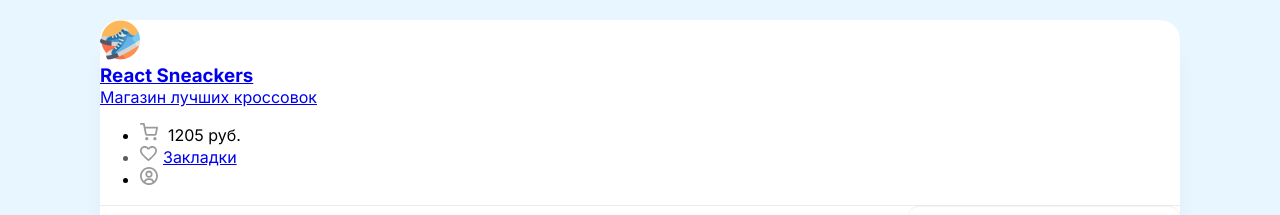
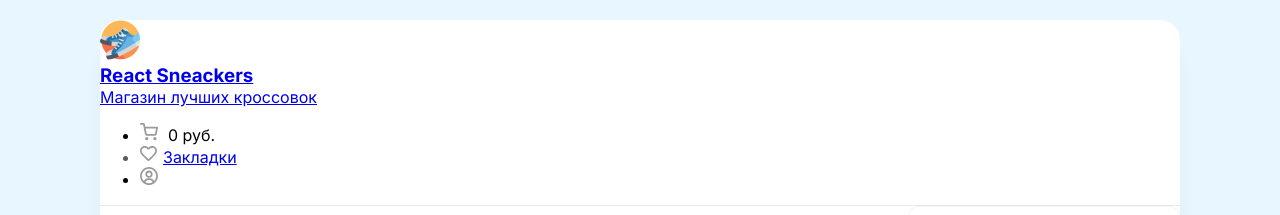
Before and after one commit to MikeSaburov/react-sneakers-shop, a React (Create React App) app: page / in a window 1280 px wide. Shown: the top 215 px of the page. Built offline with nearby package versions, Linux system fonts and the light colour scheme; no server answers.

Commit message:
Реализовал расчет и отображение суммы заказа в шапке и корзине, также расчитвается налог 5% от суммы заказа + Изменил README

```diff
--- a/src/components/Card/index.js
+++ b/src/components/Card/index.js
@@ -64,7 +64,7 @@ export const Card = ({
             <div className={styles.priceBlock}>
               <div className="d-flex flex-column ">
                 <span>Цена:</span>
-                <b>{price} руб.</b>
+                <b>{new Intl.NumberFormat('ru-RU').format(price)} руб.</b>
               </div>
               <img
                 className={styles.plus}
--- a/src/components/Drawer/index.js
+++ b/src/components/Drawer/index.js
@@ -10,6 +10,9 @@ export const Drawer = ({ onClose, items = [], onRemove }) => {
   const [orderId, setOrderId] = useState(null);
   const [isOrderComplited, setIsOrderComplited] = useState(false);
   const [isLoading, setIsLoading] = useState(false);
+
+  //Сумма в корзине
+  const totalPrice = cartItems.reduce((summ, obj) => obj.price + summ, 0);
 
   const onClickOrder = async () => {
     try {
@@ -66,7 +69,9 @@ export const Drawer = ({ onClose, items = [], onRemove }) => {
                   ></div>
                   <div className="mr-20 ">
                     <p className="mb-5">{obj.title}</p>
-                    <b>{obj.price} руб.</b>
+                    <b>
+                      {new Intl.NumberFormat('ru-RU').format(obj.price)} руб.
+                    </b>
                   </div>
                   <img
                     className="removeBtn"
@@ -84,12 +89,19 @@ export const Drawer = ({ onClose, items = [], onRemove }) => {
                 <li>
                   <span>Итого:</span>
                   <div></div>
-                  <b>21 498 руб. </b>
+                  <b>
+                    {new Intl.NumberFormat('ru-RU').format(totalPrice)} руб.
+                  </b>
                 </li>
                 <li>
                   <span>Налог 5%</span>
                   <div></div>
-                  <b>1074 руб. </b>
+                  <b>
+                    {new Intl.NumberFormat('ru-RU').format(
+                      Math.round((totalPrice / 100) * 5)
+                    )}{' '}
+                    руб.{' '}
+                  </b>
                 </li>
               </ul>
               <button
--- a/src/components/Header/index.js
+++ b/src/components/Header/index.js
@@ -1,6 +1,14 @@
 import { Link } from 'react-router-dom';
+import { useContext } from 'react';
+import AppContext from '../../context';
 
 export const Header = (props) => {
+  const { cartItems } = useContext(AppContext);
+
+  //Сумма в корзине
+  const totalPrice = cartItems.reduce((summ, obj) => obj.price + summ, 0);
+
+  console.log();
   return (
     <header className="d-flex justify-between  align-center p-40">
       <Link to="/">
@@ -16,7 +24,7 @@ export const Header = (props) => {
       <ul className="d-flex">
         <li className="openCart" onClick={props.onClickCart}>
           <img width={18} height={18} src="/img/cart.svg" alt="Корзина" />
-          <span>1205 руб.</span>
+          <span>{new Intl.NumberFormat('ru-RU').format(totalPrice)} руб.</span>
         </li>
         <li className="favorite" onClick={() => null}>
           <Link to="/favorites">
```
Also changed, not shown: 1 other file (tests, documents, lock files or other folders).
